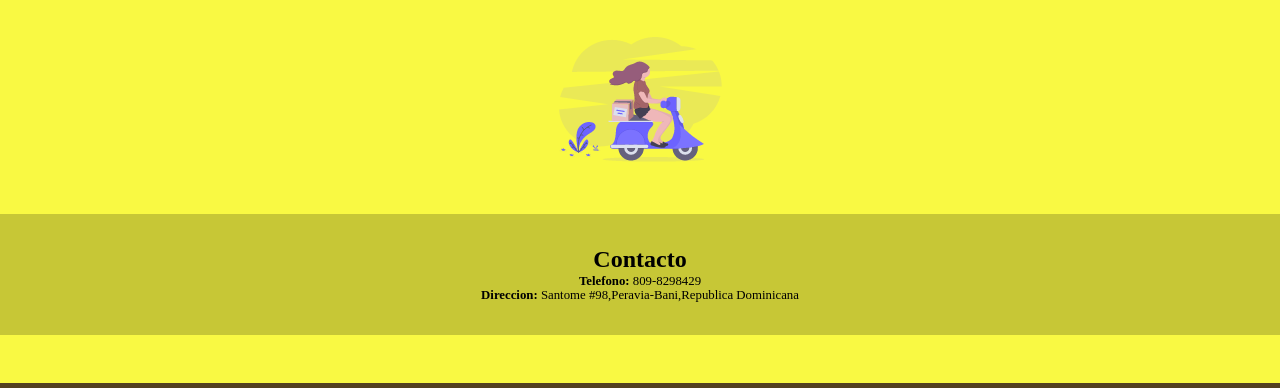
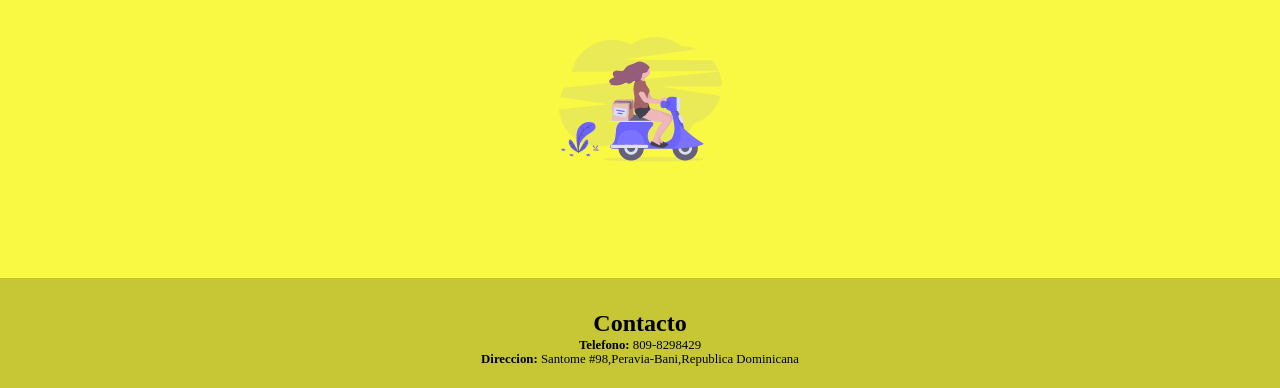
Before and after one commit to hdmjesus/Restaurant-mobilefirst, a plain HTML site: page delivery.html in a window 1280 px wide. Shown: the part 39-427 px from the top of the page. Drawn offline with Linux system fonts and the light colour scheme.

Commit message:
Restaurant-primavera 1.0.1

```diff
--- a/css/main.css
+++ b/css/main.css
@@ -552,16 +552,19 @@ footer {
 
 .delivery {
     font-size: 16px;
+    height: 100%;
 }
 
 .image-delivery {
     width: 100%;
     text-align: center;
     padding: 3em;
+    margin-bottom: 4em;
 }
 
 .wrapper-description-delivery {
     width: 100%;
+    height: 40vh;
 }
 
 .delivery-description {
```
